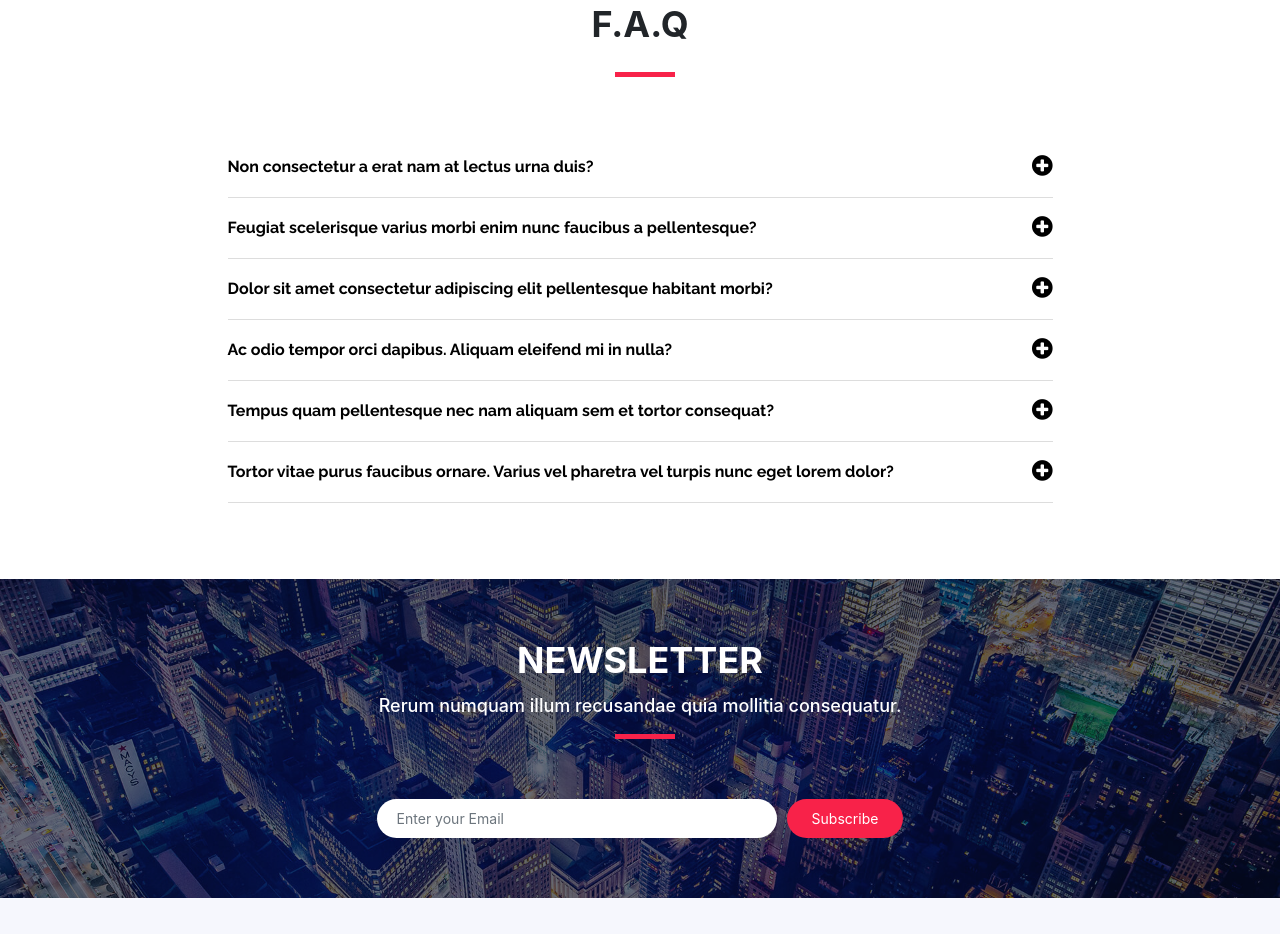
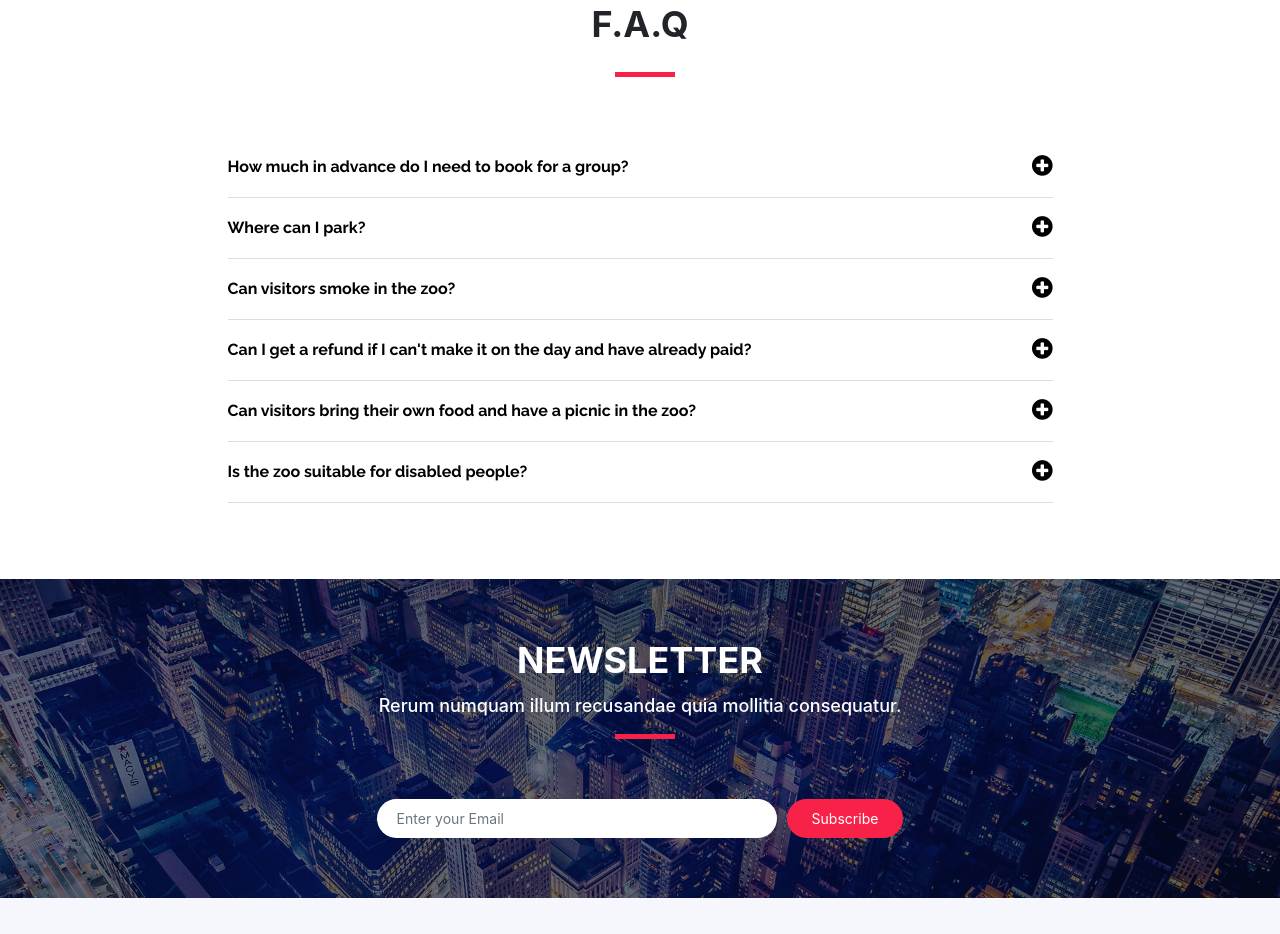
Before and after one commit to akeber89/ZooProject, a website with bundled scripts: page index.html in a window 1280 px wide. Shown: the part 5889-6823 px from the top of the page. Built offline with nearby package versions, Linux system fonts and the light colour scheme.

Commit message:
FAQ - questions rewritten

```diff
--- a/index.html
+++ b/index.html
@@ -745,7 +745,7 @@
               <ul id="faq-list">
 
                 <li>
-                  <a data-toggle="collapse" class="collapsed" href="#faq1">Non consectetur a erat nam at lectus urna duis? <i class="fa fa-minus-circle"></i></a>
+                  <a data-toggle="collapse" class="collapsed" href="#faq1">How much in advance do I need to book for a group? <i class="fa fa-minus-circle"></i></a>
                   <div id="faq1" class="collapse" data-parent="#faq-list">
                     <p>
                       Feugiat pretium nibh ipsum consequat. Tempus iaculis urna id volutpat lacus laoreet non curabitur gravida. Venenatis lectus magna fringilla urna porttitor rhoncus dolor purus non.
@@ -754,7 +754,7 @@
                 </li>
 
                 <li>
-                  <a data-toggle="collapse" href="#faq2" class="collapsed">Feugiat scelerisque varius morbi enim nunc faucibus a pellentesque? <i class="fa fa-minus-circle"></i></a>
+                  <a data-toggle="collapse" href="#faq2" class="collapsed">Where can I park? <i class="fa fa-minus-circle"></i></a>
                   <div id="faq2" class="collapse" data-parent="#faq-list">
                     <p>
                       Dolor sit amet consectetur adipiscing elit pellentesque habitant morbi. Id interdum velit laoreet id donec ultrices. Fringilla phasellus faucibus scelerisque eleifend donec pretium. Est pellentesque elit ullamcorper dignissim. Mauris ultrices eros in cursus turpis massa tincidunt dui.
@@ -763,7 +763,7 @@
                 </li>
 
                 <li>
-                  <a data-toggle="collapse" href="#faq3" class="collapsed">Dolor sit amet consectetur adipiscing elit pellentesque habitant morbi? <i class="fa fa-minus-circle"></i></a>
+                  <a data-toggle="collapse" href="#faq3" class="collapsed">Can visitors smoke in the zoo? <i class="fa fa-minus-circle"></i></a>
                   <div id="faq3" class="collapse" data-parent="#faq-list">
                     <p>
                       Eleifend mi in nulla posuere sollicitudin aliquam ultrices sagittis orci. Faucibus pulvinar elementum integer enim. Sem nulla pharetra diam sit amet nisl suscipit. Rutrum tellus pellentesque eu tincidunt. Lectus urna duis convallis convallis tellus. Urna molestie at elementum eu facilisis sed odio morbi quis
@@ -772,7 +772,7 @@
                 </li>
 
                 <li>
-                  <a data-toggle="collapse" href="#faq4" class="collapsed">Ac odio tempor orci dapibus. Aliquam eleifend mi in nulla? <i class="fa fa-minus-circle"></i></a>
+                  <a data-toggle="collapse" href="#faq4" class="collapsed">Can I get a refund if I can't make it on the day and have already paid? <i class="fa fa-minus-circle"></i></a>
                   <div id="faq4" class="collapse" data-parent="#faq-list">
                     <p>
                       Dolor sit amet consectetur adipiscing elit pellentesque habitant morbi. Id interdum velit laoreet id donec ultrices. Fringilla phasellus faucibus scelerisque eleifend donec pretium. Est pellentesque elit ullamcorper dignissim. Mauris ultrices eros in cursus turpis massa tincidunt dui.
@@ -781,7 +781,7 @@
                 </li>
 
                 <li>
-                  <a data-toggle="collapse" href="#faq5" class="collapsed">Tempus quam pellentesque nec nam aliquam sem et tortor consequat? <i class="fa fa-minus-circle"></i></a>
+                  <a data-toggle="collapse" href="#faq5" class="collapsed">Can visitors bring their own food and have a picnic in the zoo? <i class="fa fa-minus-circle"></i></a>
                   <div id="faq5" class="collapse" data-parent="#faq-list">
                     <p>
                       Molestie a iaculis at erat pellentesque adipiscing commodo. Dignissim suspendisse in est ante in. Nunc vel risus commodo viverra maecenas accumsan. Sit amet nisl suscipit adipiscing bibendum est. Purus gravida quis blandit turpis cursus in
@@ -790,7 +790,7 @@
                 </li>
 
                 <li>
-                  <a data-toggle="collapse" href="#faq6" class="collapsed">Tortor vitae purus faucibus ornare. Varius vel pharetra vel turpis nunc eget lorem dolor? <i class="fa fa-minus-circle"></i></a>
+                  <a data-toggle="collapse" href="#faq6" class="collapsed">Is the zoo suitable for disabled people? <i class="fa fa-minus-circle"></i></a>
                   <div id="faq6" class="collapse" data-parent="#faq-list">
                     <p>
                       Laoreet sit amet cursus sit amet dictum sit amet justo. Mauris vitae ultricies leo integer malesuada nunc vel. Tincidunt eget nullam non nisi est sit amet. Turpis nunc eget lorem dolor sed. Ut venenatis tellus in metus vulputate eu scelerisque. Pellentesque diam volutpat commodo sed egestas egestas fringilla phasellus faucibus. Nibh tellus molestie nunc non blandit massa enim nec.
```
